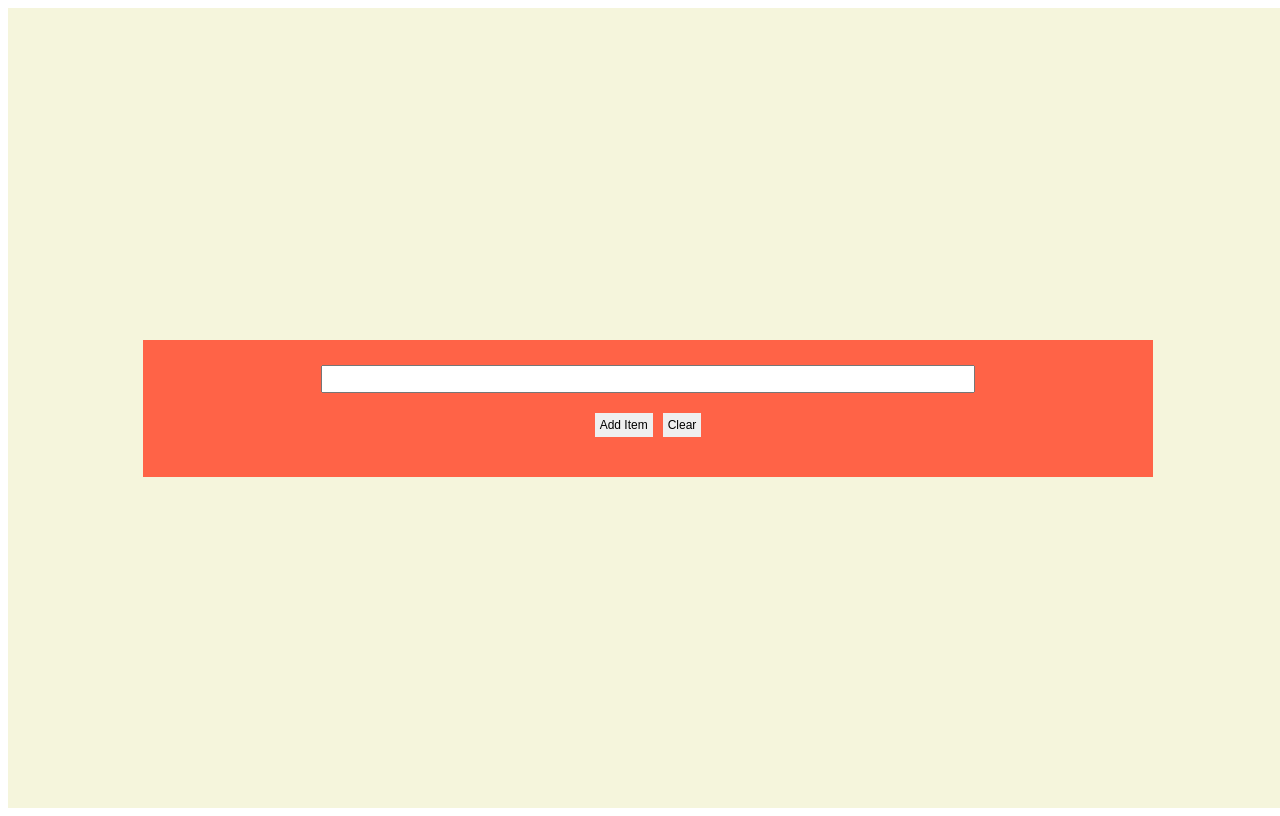
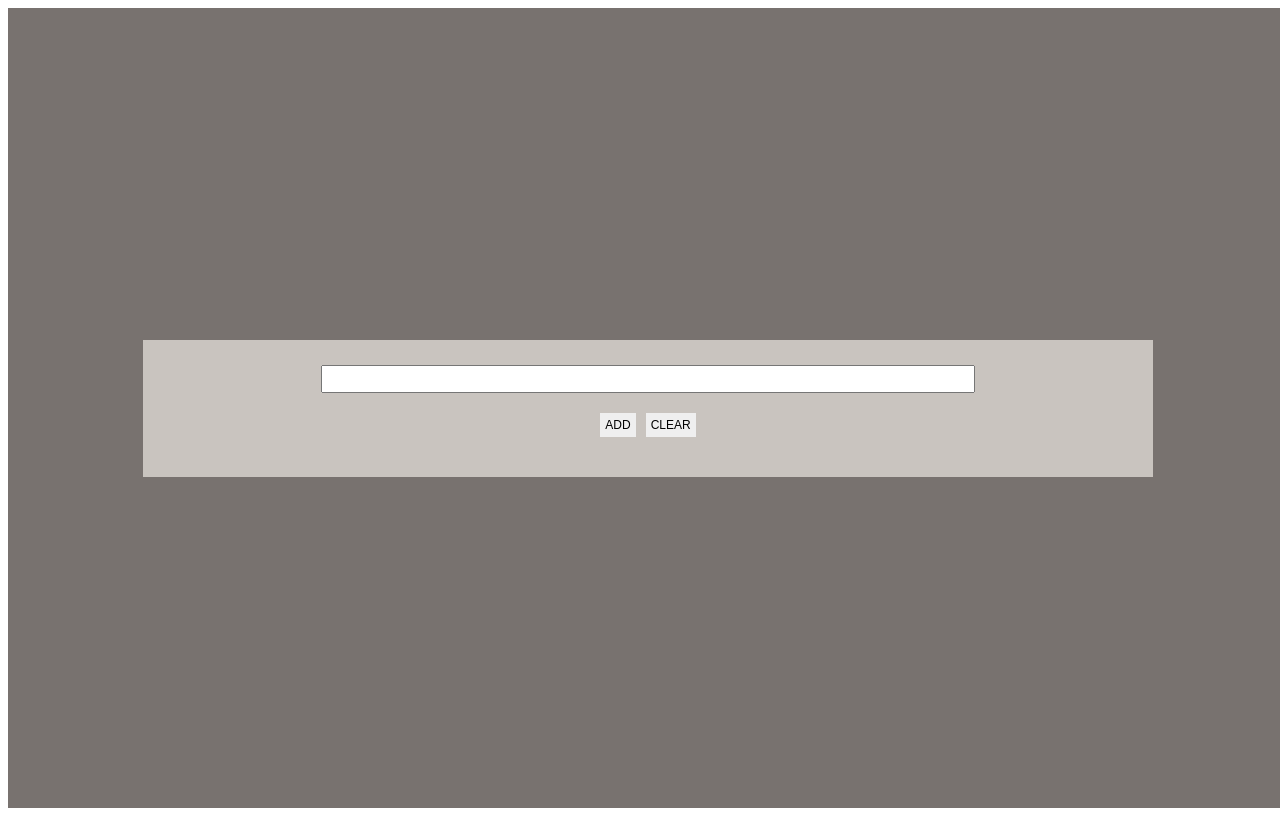
Before and after one commit to adi-012/simple_notes_app, a plain HTML site: page index.html in a window 1280 px wide. Drawn offline with Linux system fonts and the light colour scheme.

Commit message:
color scheme

```diff
--- a/index.html
+++ b/index.html
@@ -8,13 +8,13 @@
 display:flex;
 width:100vw;
 height:100vh;
-background:beige;
+background:#78726F;
 justify-content:center;
 align-items:center;
 }
 
 .box{
-background:tomato;
+background:#C9C4BF;
 padding:25px;
 width: 75vw;
 }
@@ -50,12 +50,13 @@ margin-top: 10px;
 }
 
 .note{
-	background: beige;
+	background: #78726F;
 	padding: 5px;
 	margin: 2px;
 	font-family:Arial;
 	border: 1px solid lightgray;
 	font-size:10px;
+	color:white;
 }
 
 .inputDiv{
@@ -73,8 +74,8 @@ margin-top: 10px;
 				<input type="text" id="newNote"/>
 			</div>
 			<div class="buttons">
-				<button onclick="addItem()">Add Item</button>
-				<button onclick="clearItems()">Clear</button>
+				<button onclick="addItem()">ADD</button>
+				<button onclick="clearItems()">CLEAR</button>
 			</div>
 			<div id="notes">
 
```
